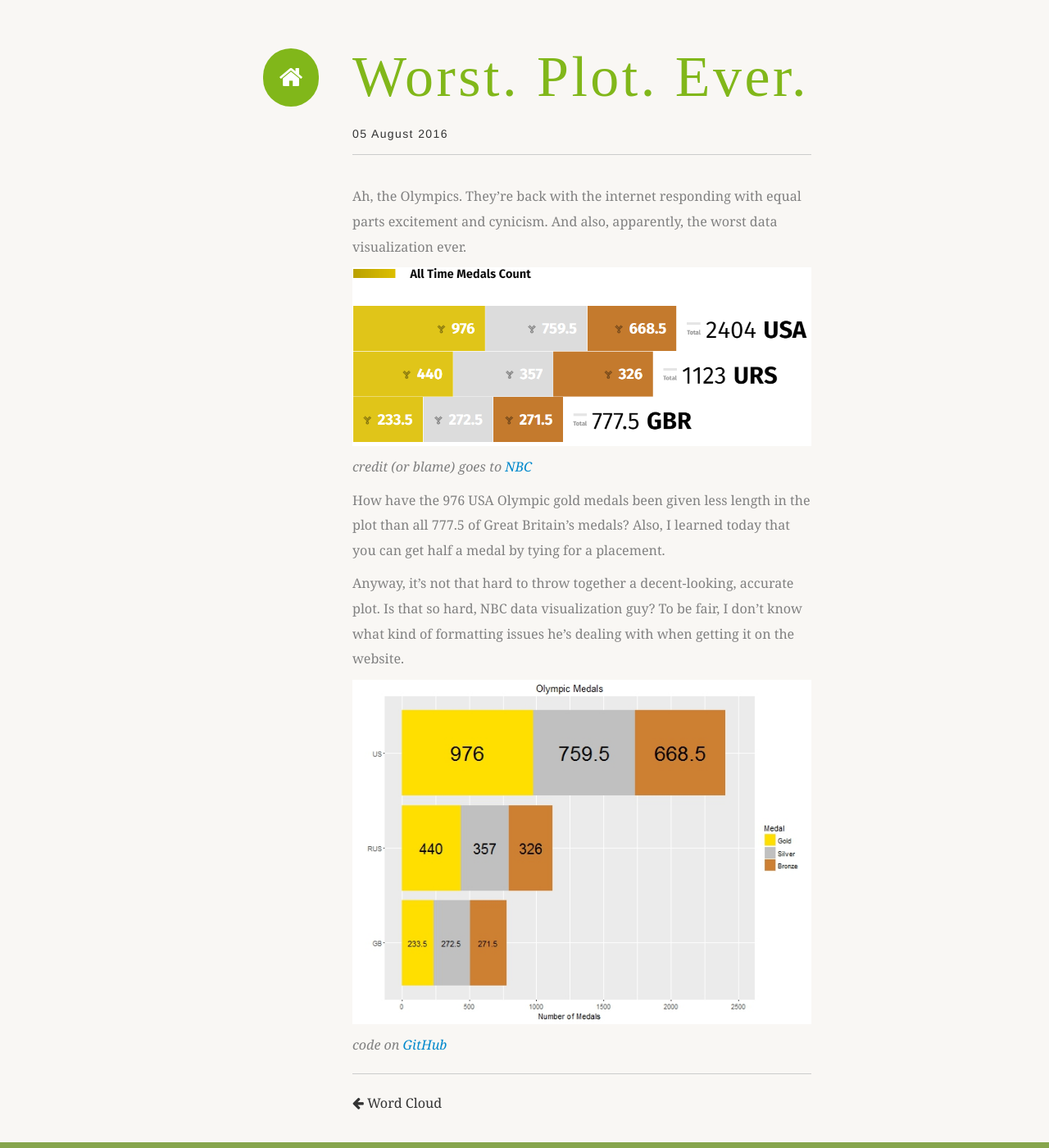
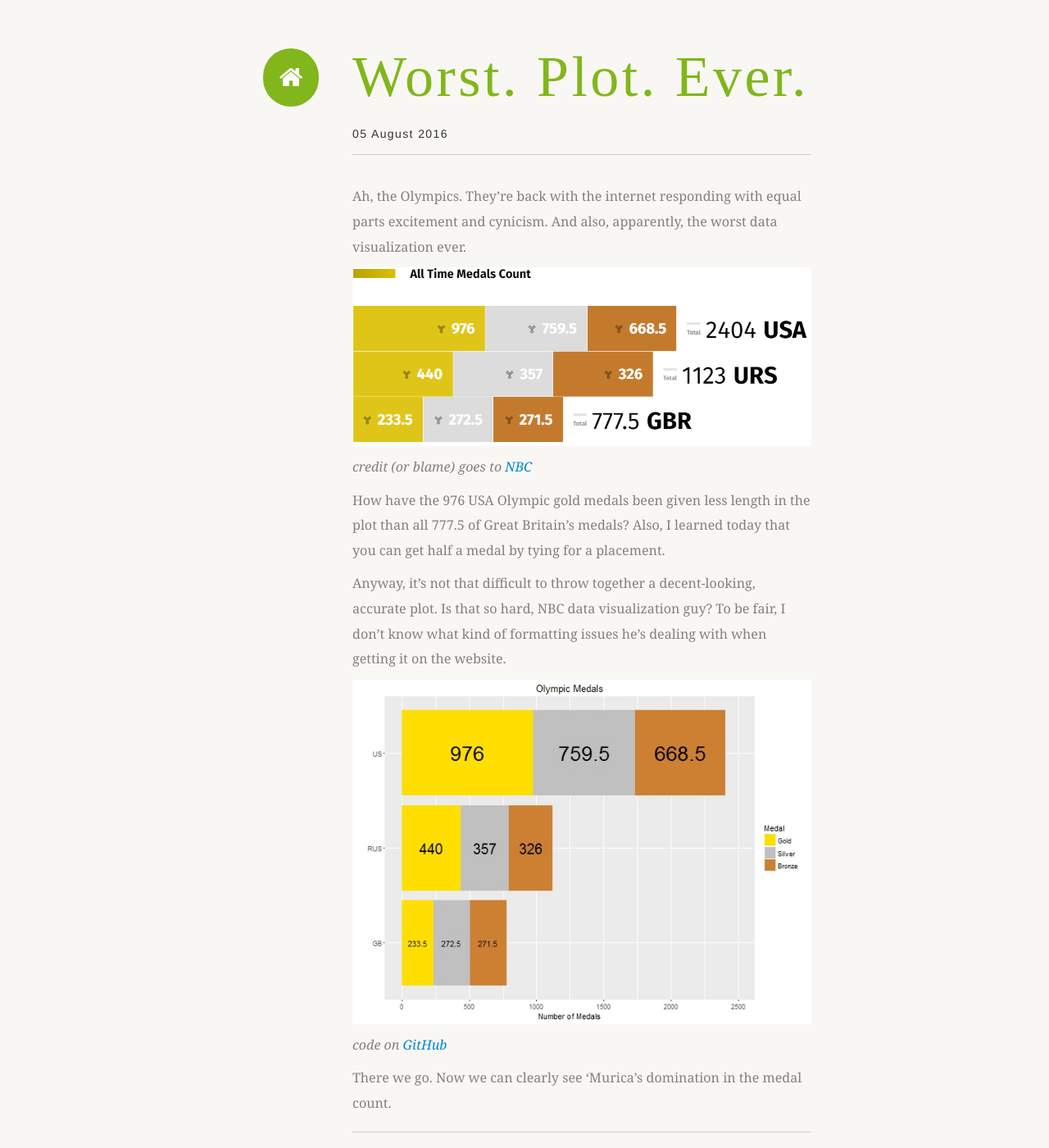
Before and after one commit to danieladamspencer/danieladamspencer.github.io, a Jekyll site: the page built from _posts/2016-08-5-WorstPlotEver.md, in a window 1280 px wide and 1400 px high. Shown: the whole window at 82% size. Built offline with Jekyll 4.4.1, drawn with Linux system fonts in a browser that asks for light colours; some web fonts are replaced.

Commit message:
Minor Edit
Changed the date format of the most recent post, and did some (very
light) editing

```diff
--- a/_posts/2016-08-05-WorstPlotEver.md
+++ b/_posts/2016-08-5-WorstPlotEver.md
@@ -11,8 +11,10 @@ Ah, the Olympics. They're back with the internet responding with equal parts exc
 
 How have the 976 USA Olympic gold medals been given less length in the plot than all 777.5 of Great Britain's medals? Also, I learned today that you can get half a medal by tying for a placement.
 
-Anyway, it's not that hard to throw together a decent-looking, accurate plot. Is that so hard, NBC data visualization guy? To be fair, I don't know what kind of formatting issues he's dealing with when getting it  on the website.
+Anyway, it's not that difficult to throw together a decent-looking, accurate plot. Is that so hard, NBC data visualization guy? To be fair, I don't know what kind of formatting issues he's dealing with when getting it  on the website.
 
 ![]({{ site.url }}/img/OlympicMedals.jpg)
 
 *code on [GitHub](http://github.com/danieladamspencer/danieladamspencer.github.io/tree/master/Code)*
+
+There we go. Now we can clearly see 'Murica's domination in the medal count.
```
